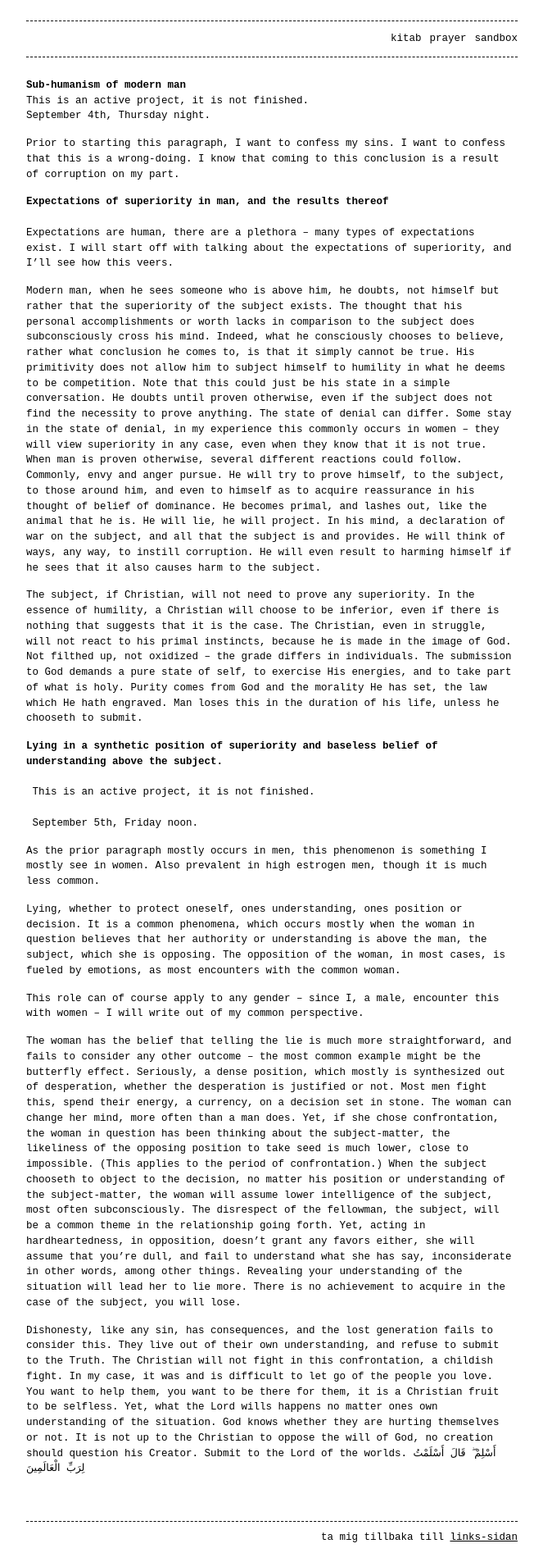
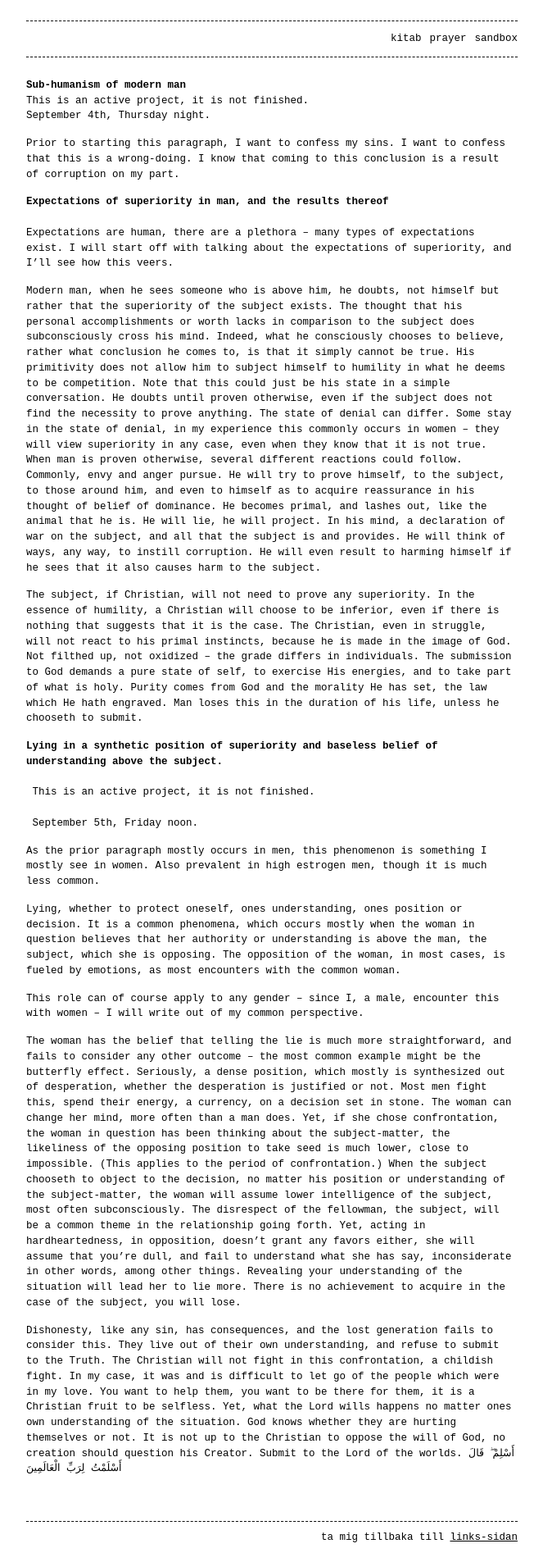
Before and after one commit to ronim-efrin/kitab, a Jekyll site: the page built from books.md, in a window 1280 px wide. Shown: the whole page at 82% size, without its empty margins (308-971 px from the left). Built offline with Jekyll 4.4.1, drawn with Linux system fonts in a browser that asks for light colours.

Commit message:
Update books.md

```diff
--- a/books.md
+++ b/books.md
@@ -29,4 +29,4 @@ This role can of course apply to any gender – since I, a male, encounter this
 
 The woman has the belief that telling the lie is much more straightforward, and fails to consider any other outcome – the most common example might be the butterfly effect. Seriously, a dense position, which mostly is synthesized out of desperation, whether the desperation is justified or not. Most men fight this, spend their energy, a currency, on a decision set in stone. The woman can change her mind, more often than a man does. Yet, if she chose confrontation, the woman in question has been thinking about the subject-matter, the likeliness of the opposing position to take seed is much lower, close to impossible. (This applies to the period of confrontation.) When the subject chooseth to object to the decision, no matter his position or understanding of the subject-matter, the woman will assume lower intelligence of the subject, most often subconsciously. The disrespect of the fellowman, the subject, will be a common theme in the relationship going forth. Yet, acting in hardheartedness, in opposition, doesn’t grant any favors either, she will assume that you’re dull, and fail to understand what she has say, inconsiderate in other words, among other things. Revealing your understanding of the situation will lead her to lie more. There is no achievement to acquire in the case of the subject, you will lose. <br>
 
-Dishonesty, like any sin, has consequences, and the lost generation fails to consider this. They live out of their own understanding, and refuse to submit to the Truth. The Christian will not fight in this confrontation, a childish fight. In my case, it was and is difficult to let go of the people you love. You want to help them, you want to be there for them, it is a Christian fruit to be selfless. Yet, what the Lord wills happens no matter ones own understanding of the situation. God knows whether they are hurting themselves or not. It is not up to the Christian to oppose the will of God, no creation should question his Creator. Submit to the Lord of the worlds. أَسْلِمْ ۖ قَالَ أَسْلَمْتُ لِرَبِّ الْعَالَمِينَ
+Dishonesty, like any sin, has consequences, and the lost generation fails to consider this. They live out of their own understanding, and refuse to submit to the Truth. The Christian will not fight in this confrontation, a childish fight. In my case, it was and is difficult to let go of the people which were in my love. You want to help them, you want to be there for them, it is a Christian fruit to be selfless. Yet, what the Lord wills happens no matter ones own understanding of the situation. God knows whether they are hurting themselves or not. It is not up to the Christian to oppose the will of God, no creation should question his Creator. Submit to the Lord of the worlds. أَسْلِمْ ۖ قَالَ أَسْلَمْتُ لِرَبِّ الْعَالَمِينَ
```
